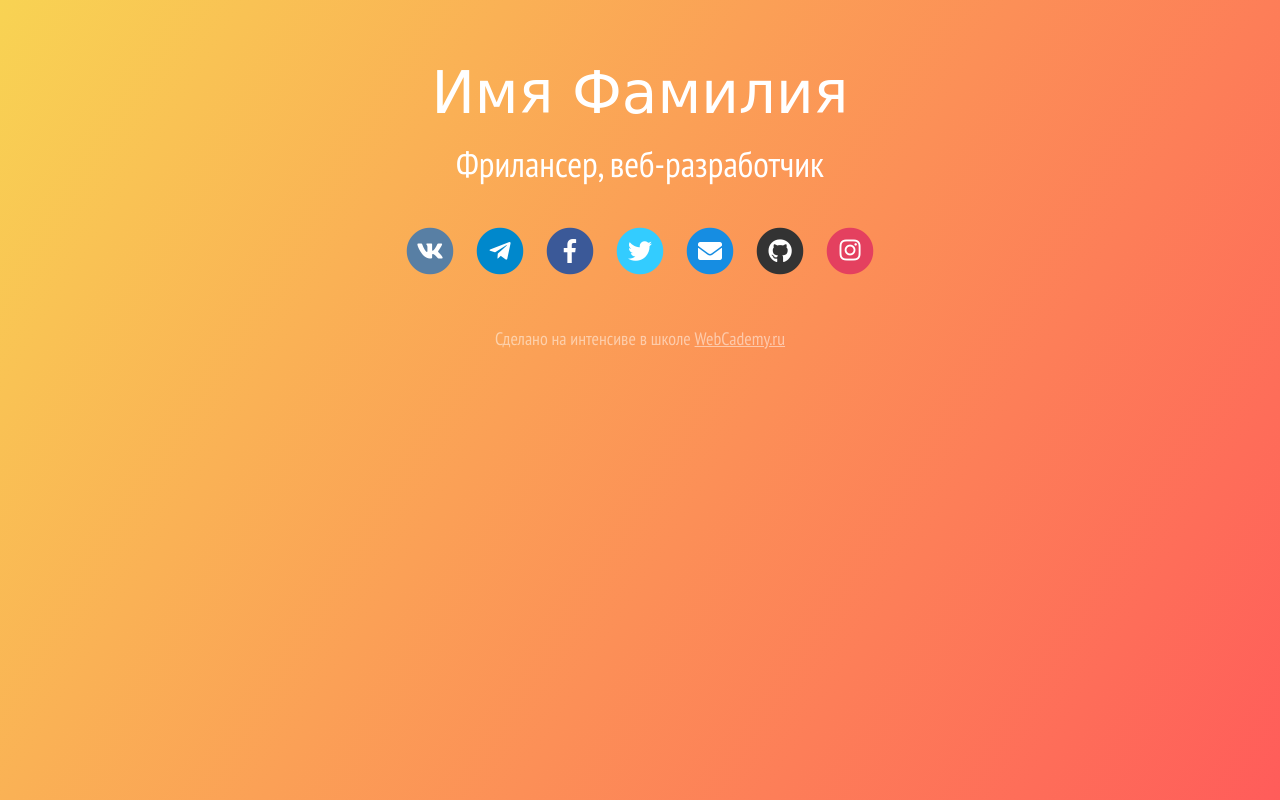
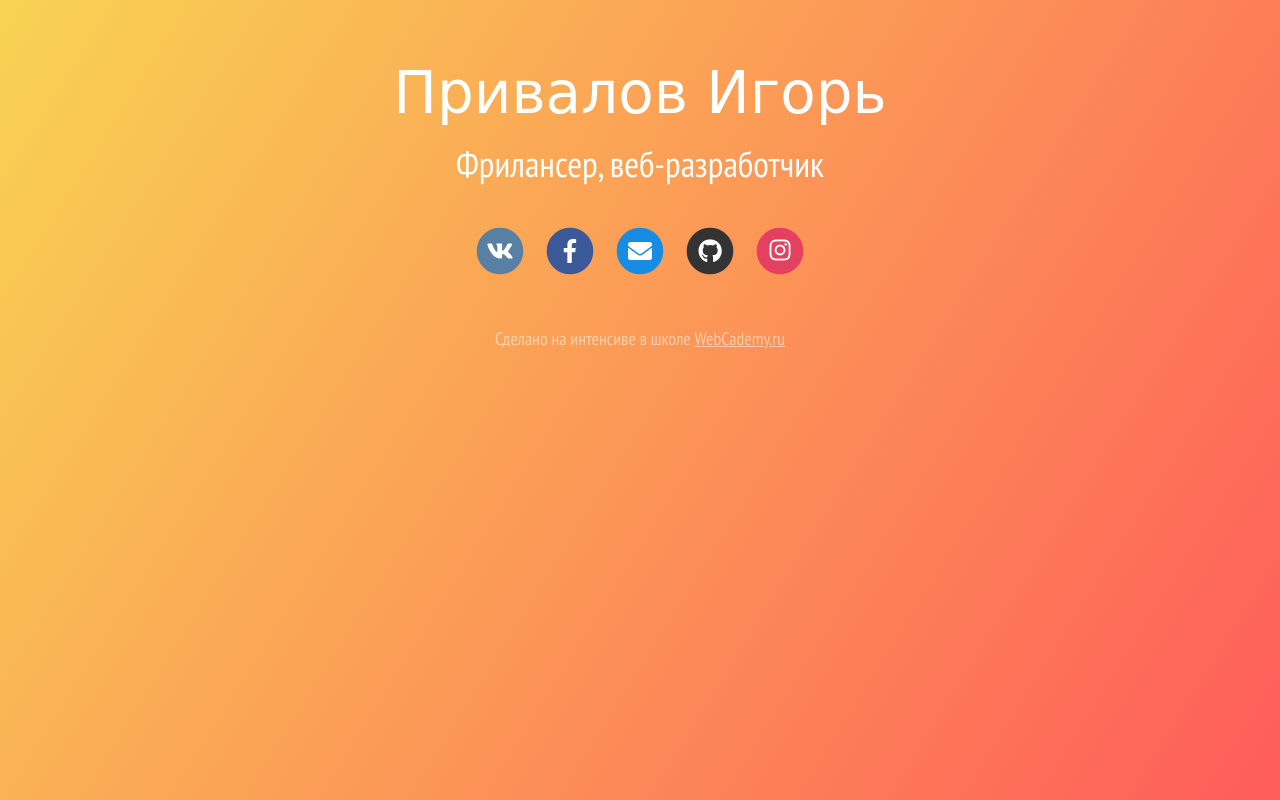
Before and after one commit to macho051185/personalinsta-page, a plain HTML site: page docs/index.html in a window 1280 px wide. Drawn offline with Linux system fonts and the light colour scheme; a web font is replaced by a local one.

Commit message:
первое дз
Проставлены ссылки на социальные сети.Внесены личные лданные

```diff
--- a/docs/index.html
+++ b/docs/index.html
@@ -3,7 +3,7 @@
 
 <head>
 	<meta charset="UTF-8">
-	<title>Имя Фамилия - веб-разработчик, фрилансер</title>
+	<title>Привалов Игорь - веб-разработчик, фрилансер</title>
 
 	<link rel="stylesheet" href="css/normalize.css">
 	<link rel="stylesheet" href="css/main.css">
@@ -32,56 +32,42 @@
 	<!-- wrapper  -->
 	<div class="wrapper">
 
-		<div class="name">Имя Фамилия</div>
+		<div class="name">Привалов Игорь</div>
 		<div class="title">Фрилансер, веб-разработчик</div>
 
 		<!-- social-wrapper -->
 		<div class="social-wrapper">
 
 			<div class="icon-box">
-				<a href="https://vk.com/rightblogru" target="_blank" class="fa-stack fa-2x color-vk">
+				<a href="https://vk.com/id258448580" target="_blank" class="fa-stack fa-2x color-vk">
 					<i class="fas fa-circle fa-stack-2x"></i>
 					<i class="fab fa-vk fa-stack-1x fa-inverse"></i>
 				</a>
 			</div>
 
 			<div class="icon-box">
-				<a href="https://t-do.ru/Rightblog" target="_blank" class="fa-stack fa-2x color-tg">
-					<i class="fas fa-circle fa-stack-2x"></i>
-					<i class="fab fa-telegram-plane fa-stack-1x fa-inverse"></i>
-				</a>
-			</div>
-
-			<div class="icon-box">
-				<a href="#" target="_blank" class="fa-stack fa-2x color-fb">
+				<a href="https://www.facebook.com/igorianych" target="_blank" class="fa-stack fa-2x color-fb">
 					<i class="fas fa-circle fa-stack-2x"></i>
 					<i class="fab fa-facebook-f fa-stack-1x fa-inverse"></i>
 				</a>
 			</div>
 
 			<div class="icon-box">
-				<a href="https://twitter.com/WebCademyRu" target="_blank" class="fa-stack fa-2x color-twitter">
-					<i class="fas fa-circle fa-stack-2x"></i>
-					<i class="fab fa-twitter fa-stack-1x fa-inverse"></i>
-				</a>
-			</div>
-
-			<div class="icon-box">
-				<a href="mailto:info@rightblog.ru" target="_blank" class="fa-stack fa-2x color-mail">
+				<a href="mailto:igorianych@mail.ru" target="_blank" class="fa-stack fa-2x color-mail">
 					<i class="fas fa-circle fa-stack-2x"></i>
 					<i class="fas fa-envelope fa-stack-1x fa-inverse"></i>
 				</a>
 			</div>
 
 			<div class="icon-box">
-				<a href="https://t-do.ru/Rightblog" target="_blank" class="fa-stack fa-2x color-github">
+				<a href="https://github.com/macho051185" target="_blank" class="fa-stack fa-2x color-github">
 					<i class="fas fa-circle fa-stack-2x"></i>
 					<i class="fab fa-github fa-stack-1x fa-inverse"></i>
 				</a>
 			</div>
 
 			<div class="icon-box">
-				<a href="https://www.instagram.com/rightblogru/" target="_blank" class="fa-stack fa-2x color-insta">
+				<a href="https://www.instagram.com/igorek051185/" target="_blank" class="fa-stack fa-2x color-insta">
 					<i class="fas fa-circle fa-stack-2x"></i>
 					<i class="fab fa-instagram fa-stack-1x fa-inverse"></i>
 				</a>
```
